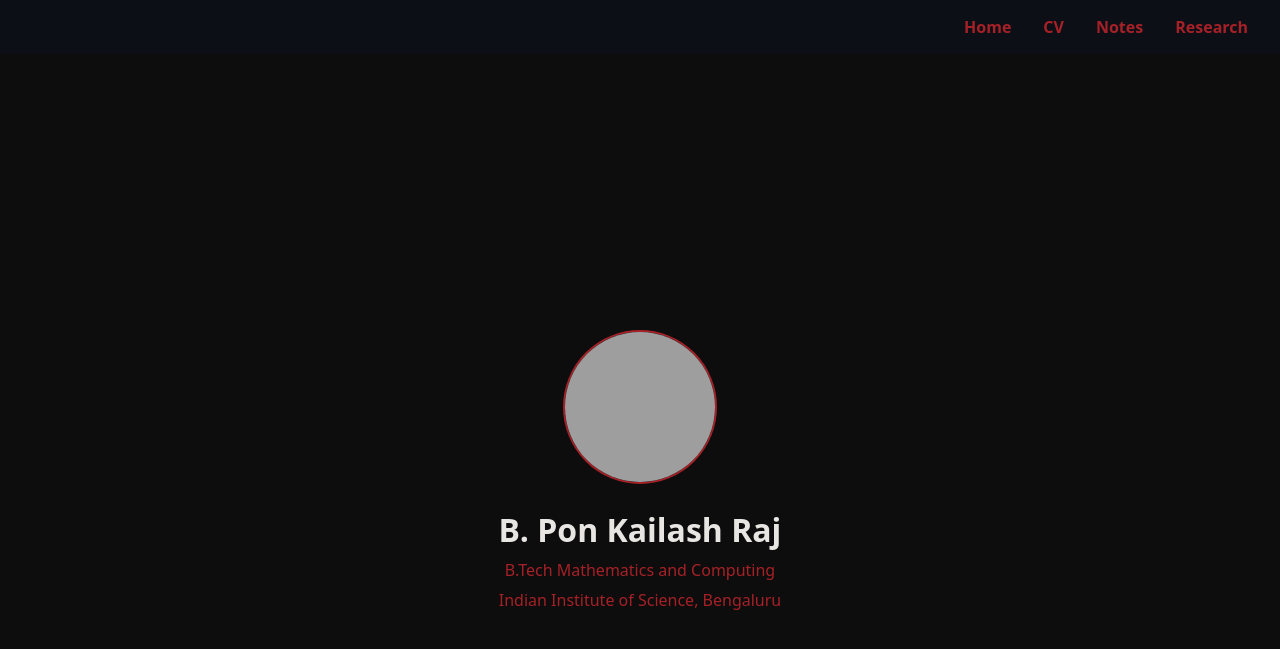
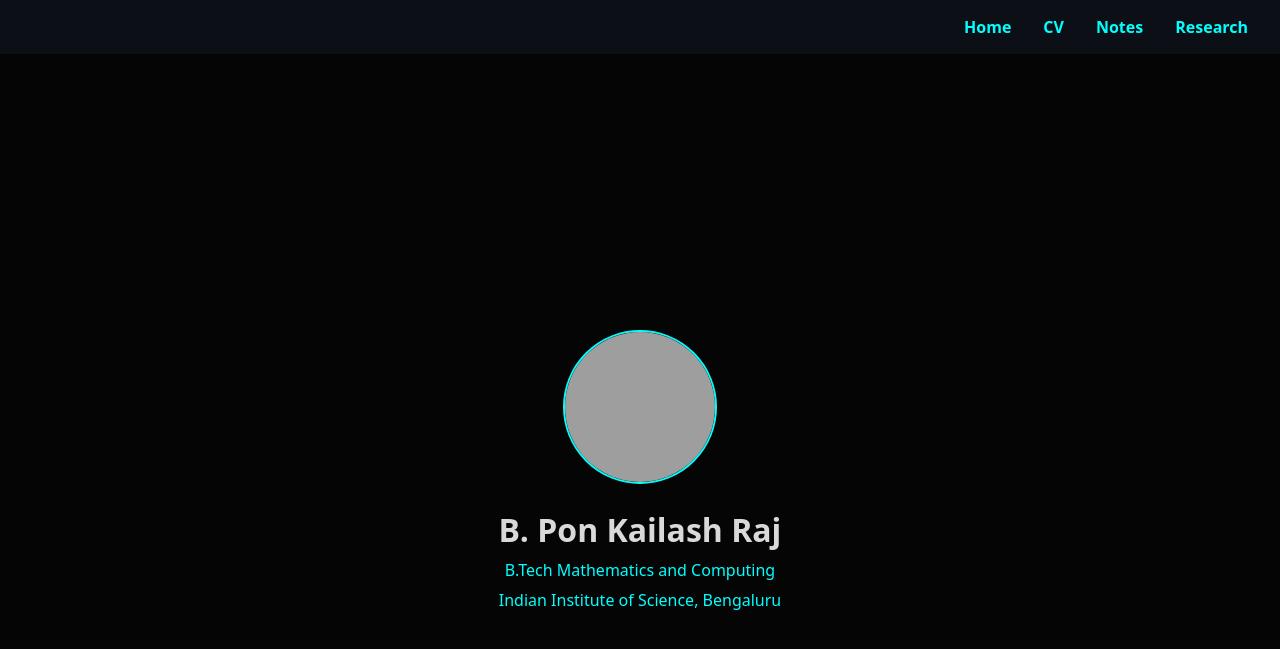
Before and after one commit to PONKAILASHRAJ/pk, a Jekyll site: the page index.html, which Jekyll copies as it is, in a window 1280 px wide. Shown: the top 649 px of the page. Built offline with Jekyll 4.4.1, drawn with Linux system fonts in a browser that asks for light colours; grey boxes are pictures that could not be loaded.

Commit message:
index.html

```diff
--- a/index.html
+++ b/index.html
@@ -6,10 +6,10 @@
   <title>B. Pon Kailash Raj</title>
   <style>
   :root {
-    --bg: #0D0D0D;
-    --text: #E8E6E3;
-    --accent: #A62127;
-    --highlight: #D64545;
+    --bg: #050505;
+    --text: #D9D9D9;
+    --accent: #00FFFF;
+    --highlight: #FF00FF;
   }
 
     body {
```
